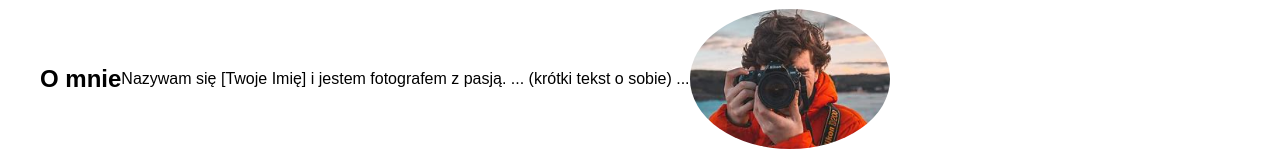
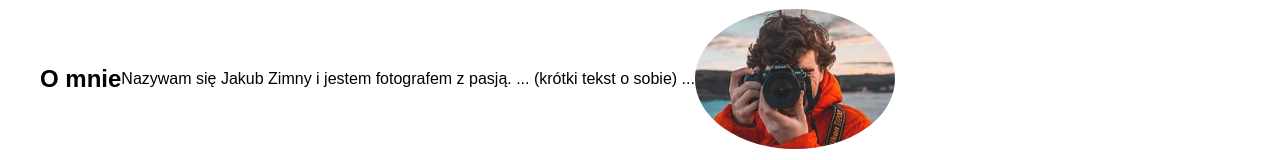
Before and after one commit to lvwuig/moja-pierwsza-opublikowana-strona1, a plain HTML site: page index.html in a window 1280 px wide. Shown: the part 1454-1614 px from the top of the page. Drawn offline with Linux system fonts and the light colour scheme.

Commit message:
Update index.html
poprawka

```diff
--- a/index.html
+++ b/index.html
@@ -60,7 +60,7 @@
 
         <section class="about">
             <h2>O mnie</h2>
-            <p>Nazywam się [Twoje Imię] i jestem fotografem z pasją. ... (krótki tekst o sobie) ...</p>
+            <p>Nazywam się Jakub Zimny i jestem fotografem z pasją. ... (krótki tekst o sobie) ...</p>
             <img src="fotograf1.jpg" alt="fotograf1">
         </section>
     </main>
```
